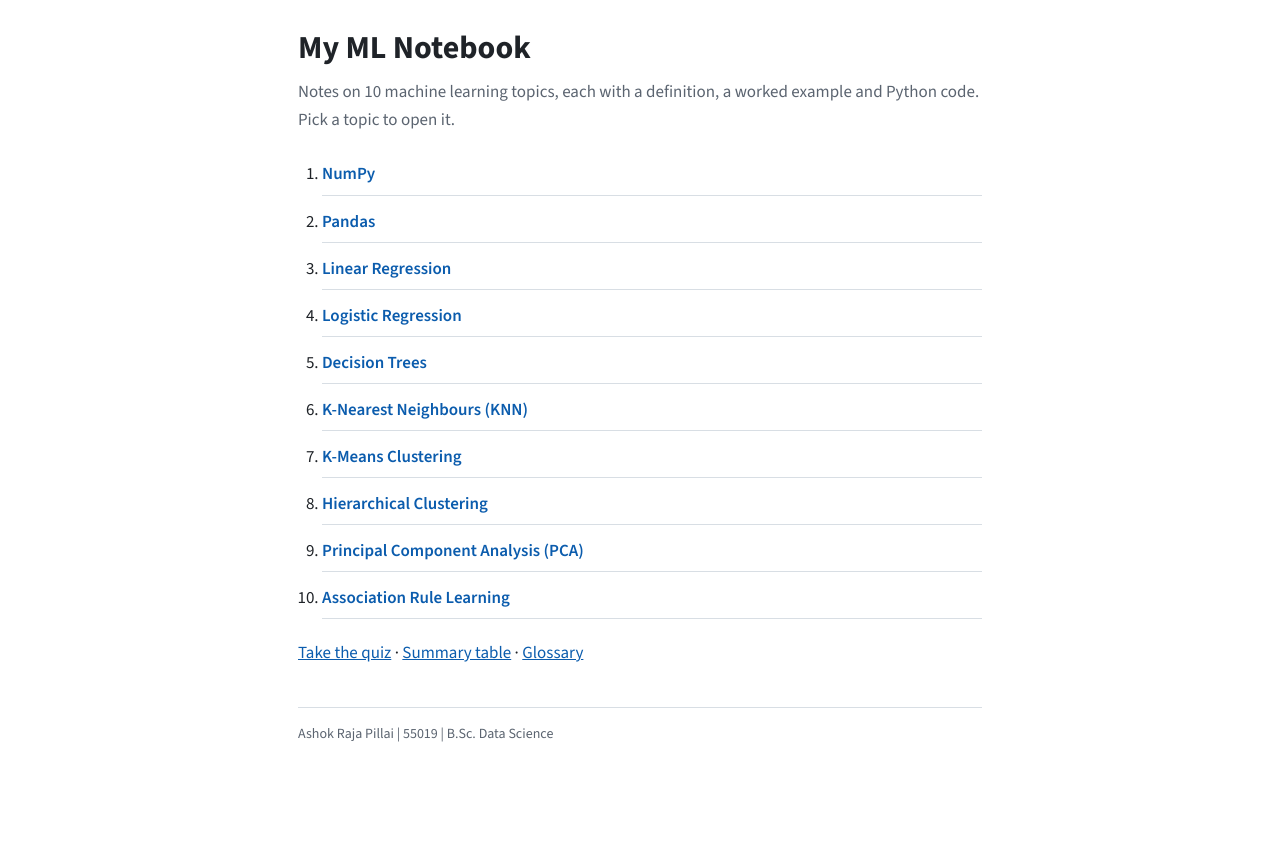
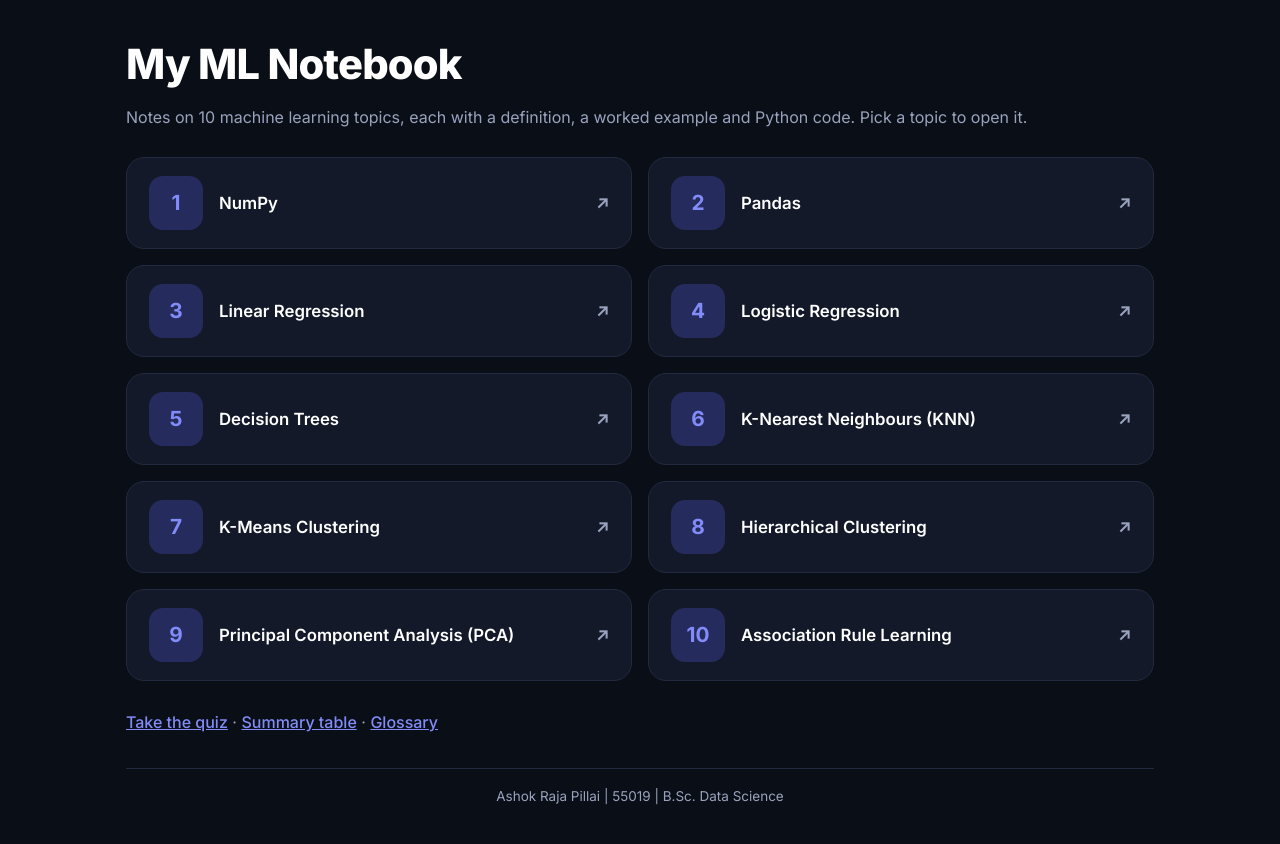
Before and after one commit to Ashok152005/machinelearning-blog, a React (Vite) app: page / in a window 1280 px wide. Shown: the top 844 px of the page. Before the commit the page ends 800 px from the top, so only its background shows below. Built offline with nearby package versions, Linux system fonts and the light colour scheme.

Commit message:
Update CSS styles and font imports

```diff
--- a/src/App.css
+++ b/src/App.css
@@ -1,52 +1,100 @@
-@import url("https://fonts.googleapis.com/css2?family=Source+Sans+3:wght@400;600;700&family=JetBrains+Mono:wght@400&display=swap");
+@import url("https://fonts.googleapis.com/css2?family=Inter:wght@400;500;600;700;800&family=JetBrains+Mono:wght@400&display=swap");
 
-:root { --bg:#ffffff; --tx:#1f2328; --mu:#5b6470; --bd:#d8dee4; --soft:#f3f5f7; --ac:#0b5cad; }
+:root { --bg:#f4f6fb; --card:#ffffff; --tx:#1c2237; --mu:#5d6680; --bd:#e3e7f2; --soft:#f1f3fb; --ac:#5b5bd6; --acs:#eceefe; }
 @media (prefers-color-scheme: dark) {
-  :root { --bg:#14181d; --tx:#e6e9ee; --mu:#9aa4b0; --bd:#2c333b; --soft:#1c2128; --ac:#6cb0f5; }
+  :root { --bg:#0f1320; --card:#171c2e; --tx:#e8ebf7; --mu:#9aa3c0; --bd:#272e47; --soft:#1e2540; --ac:#8b8cf0; --acs:#232a52; }
 }
+/* Topic list page is always dark navy, like the notebook hub */
+body:has(.list) { --bg:#0a0e17; --card:#131929; --tx:#ffffff; --mu:#9aa3bd; --bd:#222a40; --soft:#1a2136; --ac:#818cf8; --acs:#252b5c; }
 
-body { background: var(--bg); color: var(--tx); font: 17px/1.65 "Source Sans 3", system-ui, sans-serif; }
+body { background: var(--bg); color: var(--tx); font: 16px/1.7 "Inter", system-ui, sans-serif; }
 a { color: var(--ac); }
-.wrap { max-width: 720px; margin: 0 auto; padding: 28px 18px 40px; }
-.back { display: inline-block; margin-bottom: 18px; font-size: 15px; }
+.wrap { max-width: 760px; margin: 0 auto; padding: 24px 16px 40px; }
+.wrap:has(.list) { max-width: 1060px; padding-top: 40px; }
+.back { display: inline-block; margin-bottom: 16px; padding: 6px 14px; font-size: 14px; font-weight: 500; text-decoration: none; color: var(--ac); background: var(--card); border: 1px solid var(--bd); border-radius: 999px; }
+.back:hover { background: var(--acs); }
 
-h1 { font-size: 2rem; line-height: 1.2; margin-bottom: 12px; }
-h2 { font-size: 1.2rem; margin: 28px 0 8px; }
+/* Page card for every page except the topic list */
+.wrap:not(:has(.list)) main { background: var(--card); border: 1px solid var(--bd); border-radius: 20px; padding: 36px 36px 30px; box-shadow: 0 8px 28px rgba(40,50,110,.08); }
+
+h1 { font-size: 2.1rem; line-height: 1.2; font-weight: 800; letter-spacing: -.02em; margin-bottom: 14px; }
+h2 { font-size: 1.2rem; font-weight: 700; margin: 32px 0 10px; }
 p { margin-bottom: 12px; }
-ul, ol { margin: 0 0 12px 22px; }
-li { margin-bottom: 6px; }
-.lead { color: var(--mu); margin-bottom: 20px; }
-.muted { color: var(--mu); font-size: 15px; }
+.lead { color: var(--mu); margin-bottom: 26px; }
+.muted { color: var(--mu); font-size: 14px; }
 
-/* Home list */
-.list { list-style: decimal; margin: 0 0 20px 24px; }
-.list li { padding: 6px 0; border-bottom: 1px solid var(--bd); }
-.list a { text-decoration: none; font-weight: 600; }
-.list a:hover { text-decoration: underline; }
-.more { margin-top: 18px; }
+/* Small label above the title on topic pages */
+main:has(.formula) h1::before { content: "ML NOTEBOOK"; display: block; margin-bottom: 8px; font-size: 12px; font-weight: 600; letter-spacing: .1em; color: var(--ac); }
+main:has(.formula) { counter-reset: sec; }
+main:has(.formula) h2 { counter-increment: sec; }
+main:has(.formula) h2::before { content: counter(sec) ". "; color: var(--ac); }
+main:has(.formula) > h1 + p { font-size: 1.05rem; color: var(--mu); }
 
-.formula { margin: 14px 0; padding: 10px 14px; border-left: 3px solid var(--ac); background: var(--soft); font: 15px "JetBrains Mono", monospace; overflow-x: auto; }
-.summary { margin-top: 24px; padding: 10px 14px; background: var(--soft); }
+/* Topic list (home) */
+.list { list-style: none; counter-reset: n; display: grid; grid-template-columns: 1fr 1fr; gap: 16px; margin: 0 0 28px; }
+.list li { counter-increment: n; margin: 0; }
+.list a { display: flex; align-items: center; gap: 16px; padding: 18px 22px; font-size: 1.05rem; font-weight: 600; color: var(--tx); text-decoration: none; background: var(--card); border: 1px solid var(--bd); border-radius: 18px; }
+.list a::before { content: counter(n); flex: none; display: grid; place-items: center; width: 54px; height: 54px; font-size: 1.3rem; font-weight: 700; color: var(--ac); background: var(--acs); border-radius: 14px; }
+.list a::after { content: "\2197"; margin-left: auto; color: var(--mu); }
+.list a:hover { border-color: var(--ac); }
+.more { color: var(--mu); }
+.more a { font-weight: 500; }
+body:has(.list) h1 { font-size: 2.6rem; }
 
-.code { position: relative; background: var(--soft); border: 1px solid var(--bd); border-radius: 4px; }
-.code pre { padding: 14px; overflow-x: auto; font: 14px/1.6 "JetBrains Mono", monospace; }
-.code button { position: absolute; top: 8px; right: 8px; padding: 2px 10px; font: 14px "Source Sans 3", sans-serif; color: var(--tx); background: var(--bg); border: 1px solid var(--bd); border-radius: 4px; cursor: pointer; }
+.formula { margin: 16px 0; padding: 12px 16px; font: 15px "JetBrains Mono", monospace; color: var(--tx); background: var(--acs); border: 1px dashed var(--ac); border-radius: 12px; overflow-x: auto; }
 
-.pager { display: flex; justify-content: space-between; gap: 12px; margin-top: 32px; padding-top: 14px; border-top: 1px solid var(--bd); font-size: 15px; }
+/* Key terms as soft boxes, steps as numbered circles */
+main:has(.formula) ul { list-style: none; margin: 0; }
+main:has(.formula) ul li { margin-bottom: 8px; padding: 10px 14px; background: var(--soft); border-left: 3px solid var(--ac); border-radius: 10px; }
+main:has(.formula) ol { list-style: none; counter-reset: st; margin: 0; }
+main:has(.formula) ol li { counter-increment: st; position: relative; padding: 2px 0 12px 42px; }
+main:has(.formula) ol li::before { content: counter(st); position: absolute; left: 0; top: 0; display: grid; place-items: center; width: 28px; height: 28px; font-size: 13px; font-weight: 700; color: #fff; background: var(--ac); border-radius: 50%; }
+
+/* Worked example box */
+main:has(.formula) h2:nth-of-type(3) + p { padding: 16px 18px; background: var(--acs); border: 1px solid var(--bd); border-radius: 14px; }
+
+/* Code block */
+.code { position: relative; background: #0f1424; border-radius: 14px; overflow: hidden; }
+.code pre { padding: 18px 16px 16px; overflow-x: auto; font: 13.5px/1.7 "JetBrains Mono", monospace; color: #d6dbff; }
+.code button { position: absolute; top: 8px; right: 8px; padding: 3px 12px; font: 500 12px "Inter", sans-serif; color: #c5cbf0; background: transparent; border: 1px solid #343a60; border-radius: 8px; cursor: pointer; }
+.code button:hover { background: #2a3052; }
+
+/* Uses / advantages / limits */
+main:has(.formula) h2:last-of-type + p, main:has(.formula) h2:last-of-type + p + p, main:has(.formula) h2:last-of-type + p + p + p { padding: 12px 16px; border-radius: 12px; border: 1px solid var(--bd); }
+main:has(.formula) h2:last-of-type + p { background: var(--acs); }
+main:has(.formula) h2:last-of-type + p + p { background: rgba(16,185,129,.12); border-color: rgba(16,185,129,.4); }
+main:has(.formula) h2:last-of-type + p + p + p { background: rgba(239,68,68,.10); border-color: rgba(239,68,68,.35); }
+main:has(.formula) h2:last-of-type + p + p b { color: #10b981; }
+main:has(.formula) h2:last-of-type + p + p + p b { color: #ef4444; }
+
+.summary { margin-top: 24px; padding: 14px 18px; color: #fff; background: var(--ac); border-radius: 14px; }
+@media (prefers-color-scheme: dark) { .summary { color: #0f1320; } }
+
+.pager { display: flex; justify-content: space-between; gap: 12px; margin-top: 30px; padding-top: 18px; border-top: 1px solid var(--bd); }
+.pager a { padding: 8px 14px; font-size: 14px; font-weight: 500; text-decoration: none; border: 1px solid var(--bd); border-radius: 12px; }
+.pager a:hover { background: var(--acs); }
 
 /* Quiz */
-.opt { display: block; width: 100%; text-align: left; margin: 8px 0; padding: 10px 14px; font: inherit; color: var(--tx); background: var(--bg); border: 1px solid var(--bd); border-radius: 4px; cursor: pointer; }
+.opt { display: block; width: 100%; text-align: left; margin: 8px 0; padding: 12px 16px; font: 500 15px "Inter", sans-serif; color: var(--tx); background: var(--card); border: 2px solid var(--bd); border-radius: 12px; cursor: pointer; }
 .opt:hover { border-color: var(--ac); }
-.opt.ok { background: #1a7f37; border-color: #1a7f37; color: #fff; }
-.opt.no { background: #c62828; border-color: #c62828; color: #fff; }
-.btn { margin-top: 12px; padding: 9px 20px; font: 600 16px "Source Sans 3", sans-serif; color: #fff; background: var(--ac); border: 0; border-radius: 4px; cursor: pointer; }
-@media (prefers-color-scheme: dark) { .btn { color: #0b1117; } }
+.opt.ok { background: #10b981; border-color: #10b981; color: #fff; }
+.opt.no { background: #ef4444; border-color: #ef4444; color: #fff; }
+.btn { margin-top: 14px; padding: 10px 24px; font: 600 15px "Inter", sans-serif; color: #fff; background: var(--ac); border: 0; border-radius: 12px; cursor: pointer; }
+@media (prefers-color-scheme: dark) { .btn { color: #0f1320; } }
 
 /* Table + glossary */
-.tw { overflow-x: auto; margin-bottom: 16px; }
-table { width: 100%; border-collapse: collapse; font-size: 15px; }
-th, td { padding: 8px 10px; text-align: left; border: 1px solid var(--bd); }
-th { background: var(--soft); white-space: nowrap; }
-.search { width: 100%; margin-bottom: 16px; padding: 9px 12px; font: inherit; color: var(--tx); background: var(--bg); border: 1px solid var(--bd); border-radius: 4px; }
+.tw { overflow-x: auto; margin-bottom: 18px; border: 1px solid var(--bd); border-radius: 14px; }
+table { width: 100%; border-collapse: collapse; font-size: 14px; }
+th { padding: 11px 14px; text-align: left; white-space: nowrap; color: #fff; background: var(--ac); }
+td { padding: 10px 14px; border-top: 1px solid var(--bd); }
+tbody tr:nth-child(even) { background: var(--soft); }
+.search { width: 100%; margin-bottom: 18px; padding: 12px 16px; font: 15px "Inter", sans-serif; color: var(--tx); background: var(--soft); border: 2px solid var(--bd); border-radius: 12px; outline: none; }
+.search:focus { border-color: var(--ac); }
 
-footer { margin-top: 40px; padding-top: 14px; border-top: 1px solid var(--bd); color: var(--mu); font-size: 14px; }
+footer { margin-top: 32px; padding-top: 16px; text-align: center; color: var(--mu); font-size: 13.5px; border-top: 1px solid var(--bd); }
+
+@media (max-width: 680px) {
+  .list { grid-template-columns: 1fr; }
+  .wrap:not(:has(.list)) main { padding: 24px 18px; border-radius: 16px; }
+  h1, body:has(.list) h1 { font-size: 1.8rem; }
+}
```
